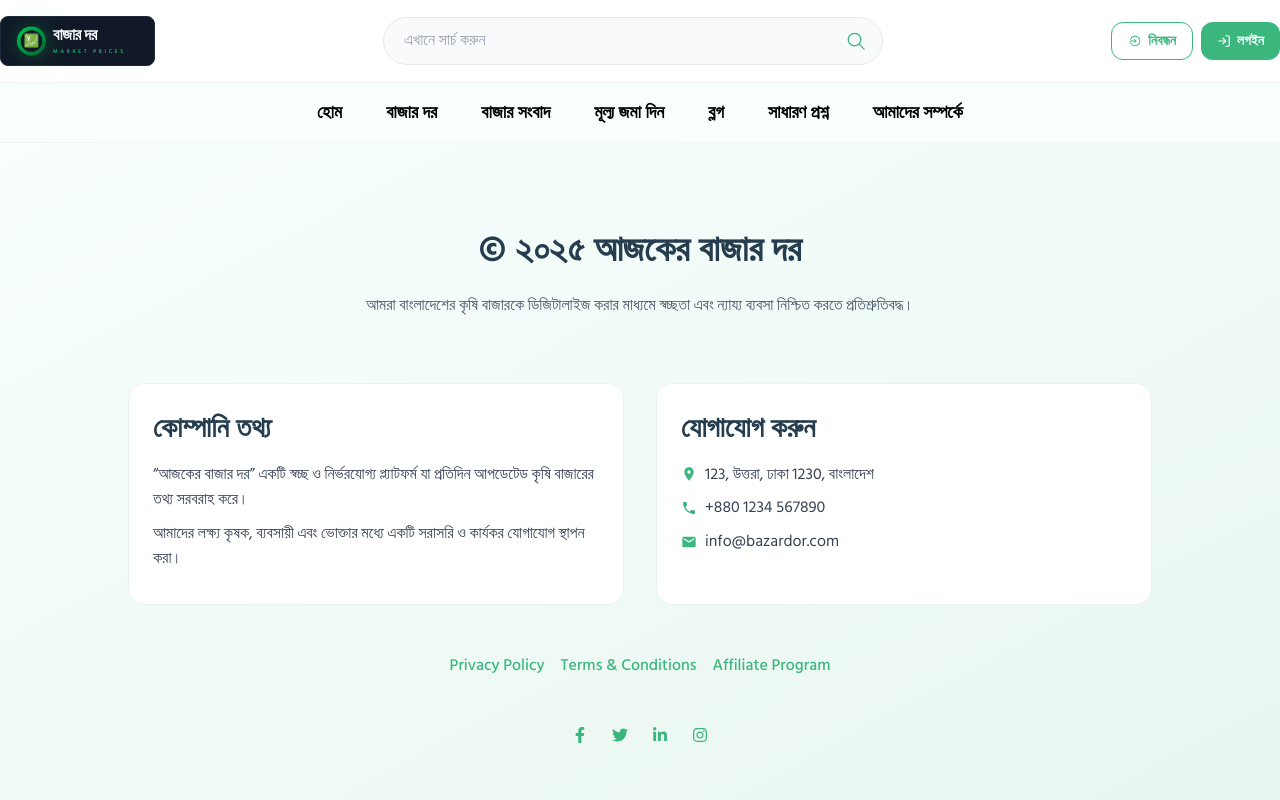
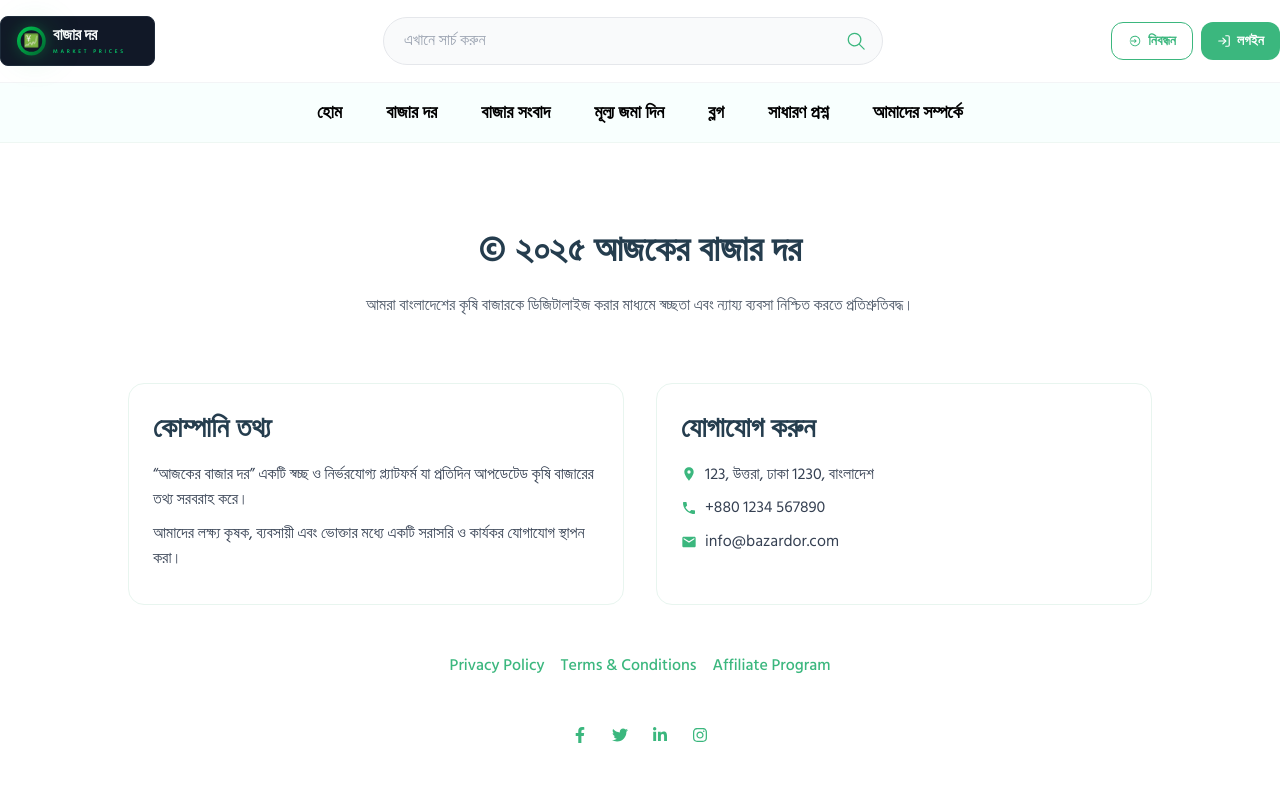
Before and after one commit to basudevkumer/BazarDor-Live, a React (Vite) app: page /copyright in a window 1280 px wide. Shown: the top 800 px of the page. Built offline with nearby package versions, Linux system fonts and the light colour scheme.

Commit message:
fix: remove background style from section in CopyrightPage

```diff
--- a/src/components/copyright/Index.jsx
+++ b/src/components/copyright/Index.jsx
@@ -5,13 +5,13 @@ import { FaFacebookF, FaTwitter, FaLinkedinIn, FaInstagram } from "react-icons/f
 
 const CopyrightPage = () => {
   return (
-    <section className="bg-gradient-to-br from-[#f8fffe] to-[#e8f5ef] py-12 sm:py-16 md:py-20">
+    <section className=" py-12 sm:py-16 md:py-20">
       <Container>
         <div className="px-4 sm:px-6 md:px-0 max-w-5xl mx-auto">
 
           {/* Heading */}
           <div className="text-center mb-12 sm:mb-16">
-            <h1 className="heading-one text-[#253d4e] font-bold mb-4">
+            <h1 className="heading-one text-black font-bold mb-4">
               © ২০২৫ আজকের বাজার দর
             </h1>
             <p className="para-normal text-gray-600 max-w-2xl mx-auto">
@@ -23,7 +23,7 @@ const CopyrightPage = () => {
           <div className="grid grid-cols-1 md:grid-cols-2 gap-8 mb-12">
 
             <div className="bg-white rounded-2xl border border-[#e8f5ef] p-6 hover:shadow-lg transition-all duration-300">
-              <h2 className="heading-three text-[#253d4e] font-bold mb-3">কোম্পানি তথ্য</h2>
+              <h2 className="heading-three text-black font-bold mb-3">কোম্পানি তথ্য</h2>
               <p className="para-normal text-gray-700 mb-2">
                 “আজকের বাজার দর” একটি স্বচ্ছ ও নির্ভরযোগ্য প্ল্যাটফর্ম যা প্রতিদিন আপডেটেড কৃষি বাজারের তথ্য সরবরাহ করে।
               </p>
@@ -33,7 +33,7 @@ const CopyrightPage = () => {
             </div>
 
             <div className="bg-white rounded-2xl border border-[#e8f5ef] p-6 hover:shadow-lg transition-all duration-300">
-              <h2 className="heading-three text-[#253d4e] font-bold mb-3">যোগাযোগ করুন</h2>
+              <h2 className="heading-three text-black font-bold mb-3">যোগাযোগ করুন</h2>
               <p className="para-normal text-gray-700 flex items-center gap-2 mb-2">
                 <MdLocationOn className="text-[#3bb77e]" /> 123, উত্তরা, ঢাকা 1230, বাংলাদেশ
               </p>
```
